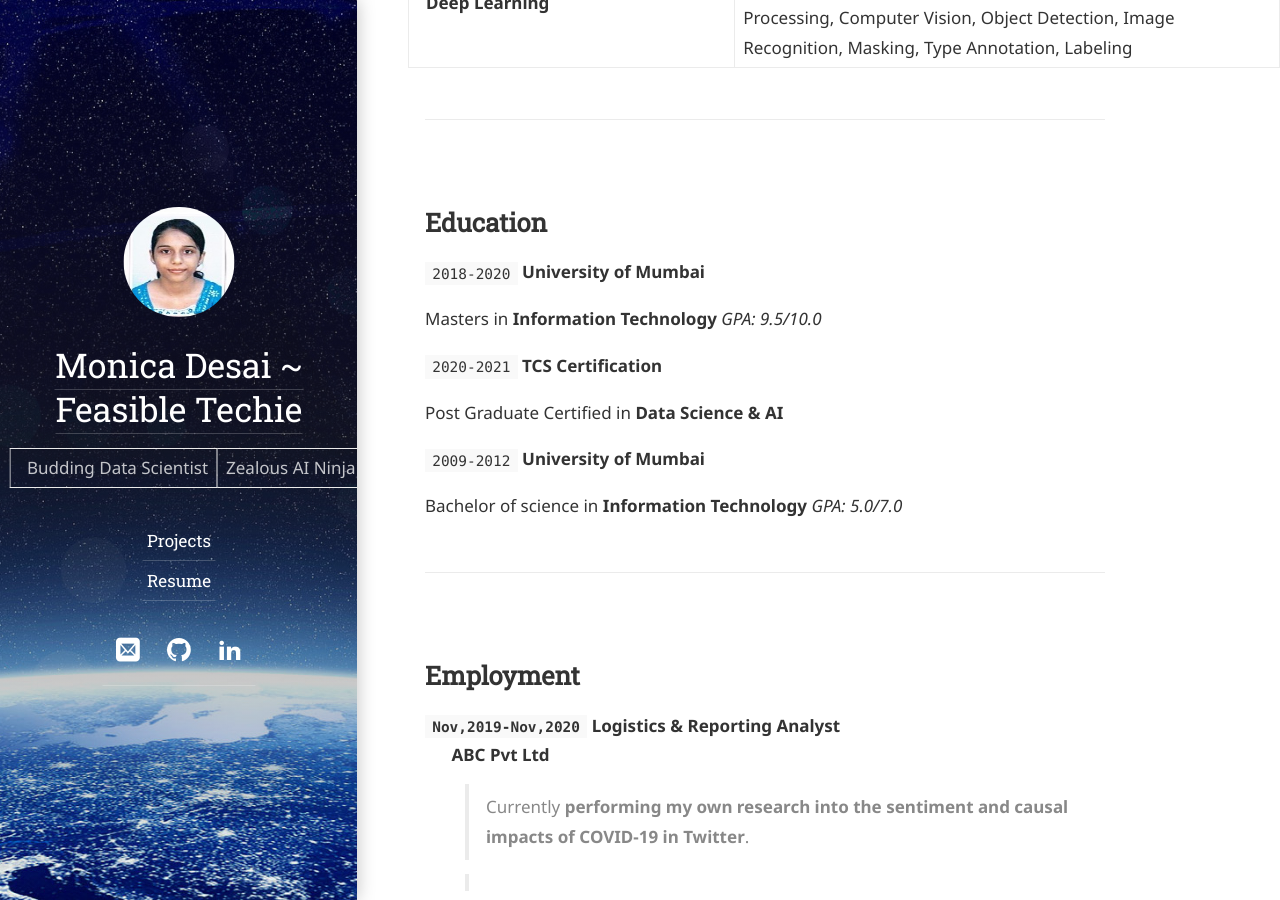
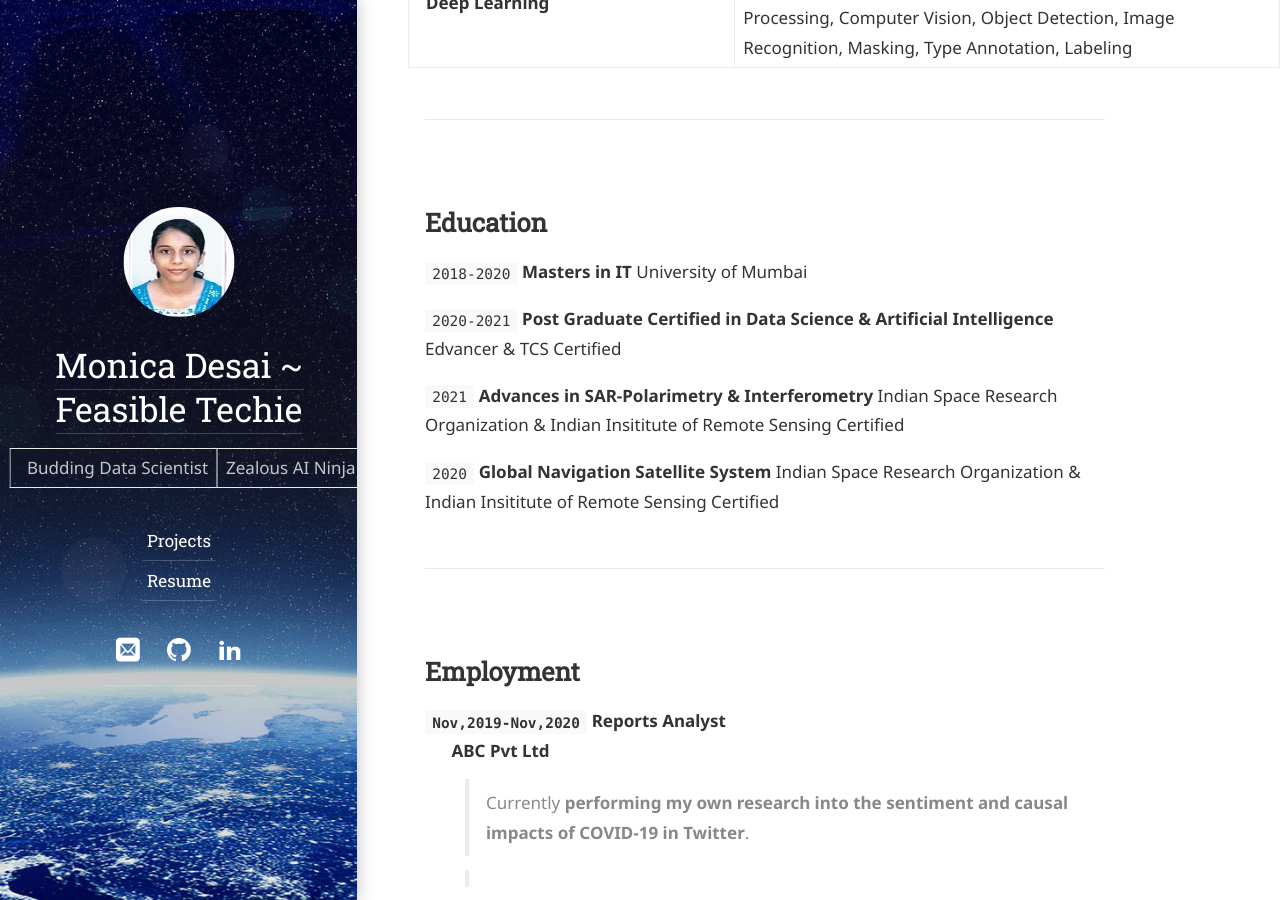
Before and after one commit to monicadesai/monicadesAI-tech.github.io, a Jekyll site: the page built from about.md, in a window 1280 px wide and 900 px high, scrolled down 1320 px. Built offline with Jekyll 4.4.1, drawn with Linux system fonts in a browser that asks for light colours; some web fonts are replaced; our own code applies the rules of GitHub Pages for plain Markdown files.

Commit message:
Update about.md

```diff
--- a/about.md
+++ b/about.md
@@ -10,7 +10,7 @@
 |
 <a href="https://twitter.com/MonicaDesai92" target="_blank">Twitter</a>
 |
-<a href="" target="_blank">Instagram</a>
+<a href="https://www.instagram.com/monica_desai_92/" target="_blank">Instagram</a>
 |
 <a href="" target="_blank">PDF Paper Resume</a>
 |
@@ -52,19 +52,18 @@
 
 ## **Education**
 
-`2018-2020` **University of Mumbai**
+`2018-2020` **Masters in IT**
+ University of Mumbai
 
- Masters in **Information Technology**
- _GPA: 9.5/10.0_
+`2020-2021` **Post Graduate Certified in Data Science & Artificial Intelligence**
+ Edvancer & TCS Certified
 
-`2020-2021` **TCS Certification**
+`2021` **Advances in SAR-Polarimetry & Interferometry**
+ Indian Space Research Organization & Indian Insititute of Remote Sensing Certified
 
- Post Graduate Certified in **Data Science & AI**
+`2020` **Global Navigation Satellite System**
+Indian Space Research Organization & Indian Insititute of Remote Sensing Certified
 
-`2009-2012` **University of Mumbai**
-
- Bachelor of science in **Information Technology**
- _GPA: 5.0/7.0_
 
 
 
@@ -74,7 +73,7 @@
 
 ## **Employment**
 
-`Nov,2019-Nov,2020` **Logistics & Reporting Analyst**
+`Nov,2019-Nov,2020` **Reports Analyst**
 &nbsp; &nbsp; &nbsp; ABC Pvt Ltd
 
 : > Currently **performing my own research into the sentiment and causal impacts of COVID-19 in Twitter**.
@@ -97,7 +96,7 @@
 |
 <a href="https://twitter.com/MonicaDesai92" target="_blank">Twitter</a>
 |
-<a href="" target="_blank">Instagram</a>
+<a href="https://www.instagram.com/monica_desai_92/" target="_blank">Instagram</a>
 |
 <a href="" target="_blank">PDF Paper Resume</a>
 |
```
